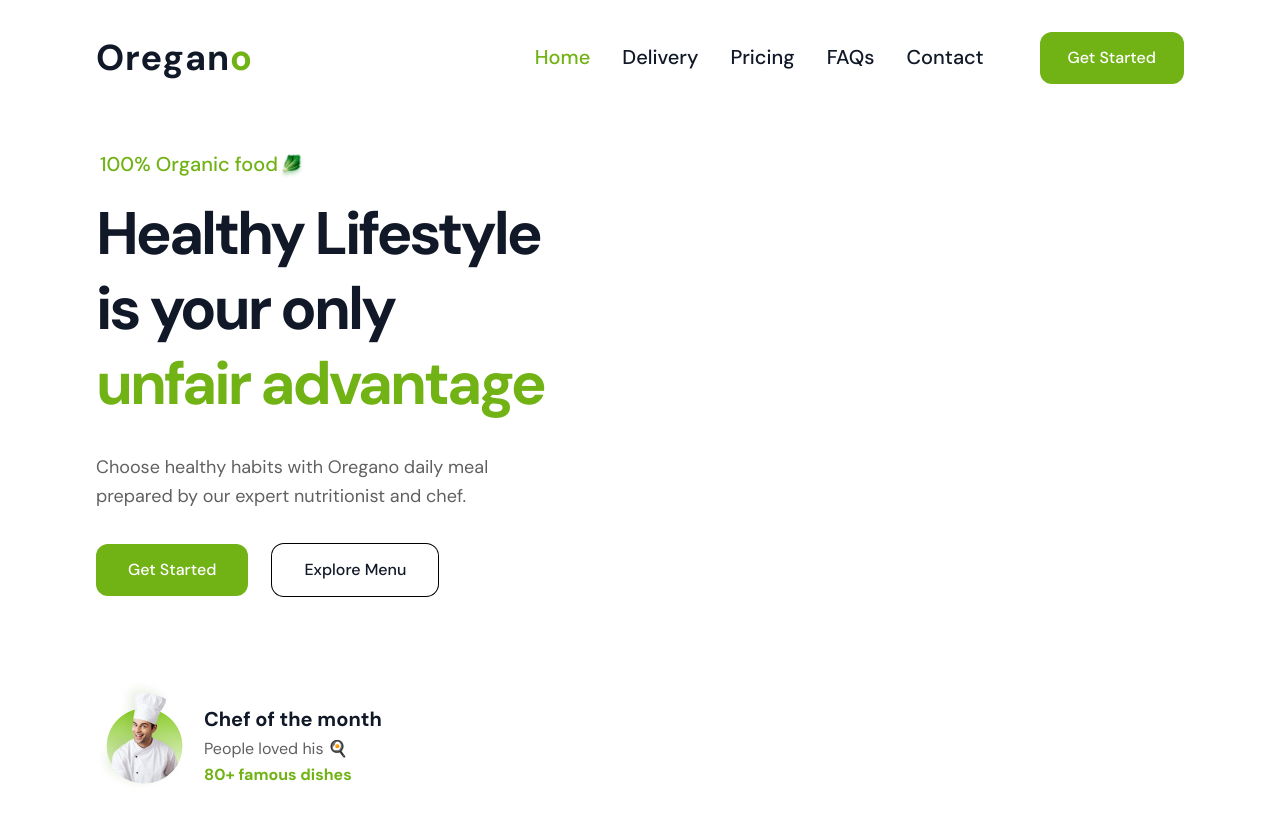
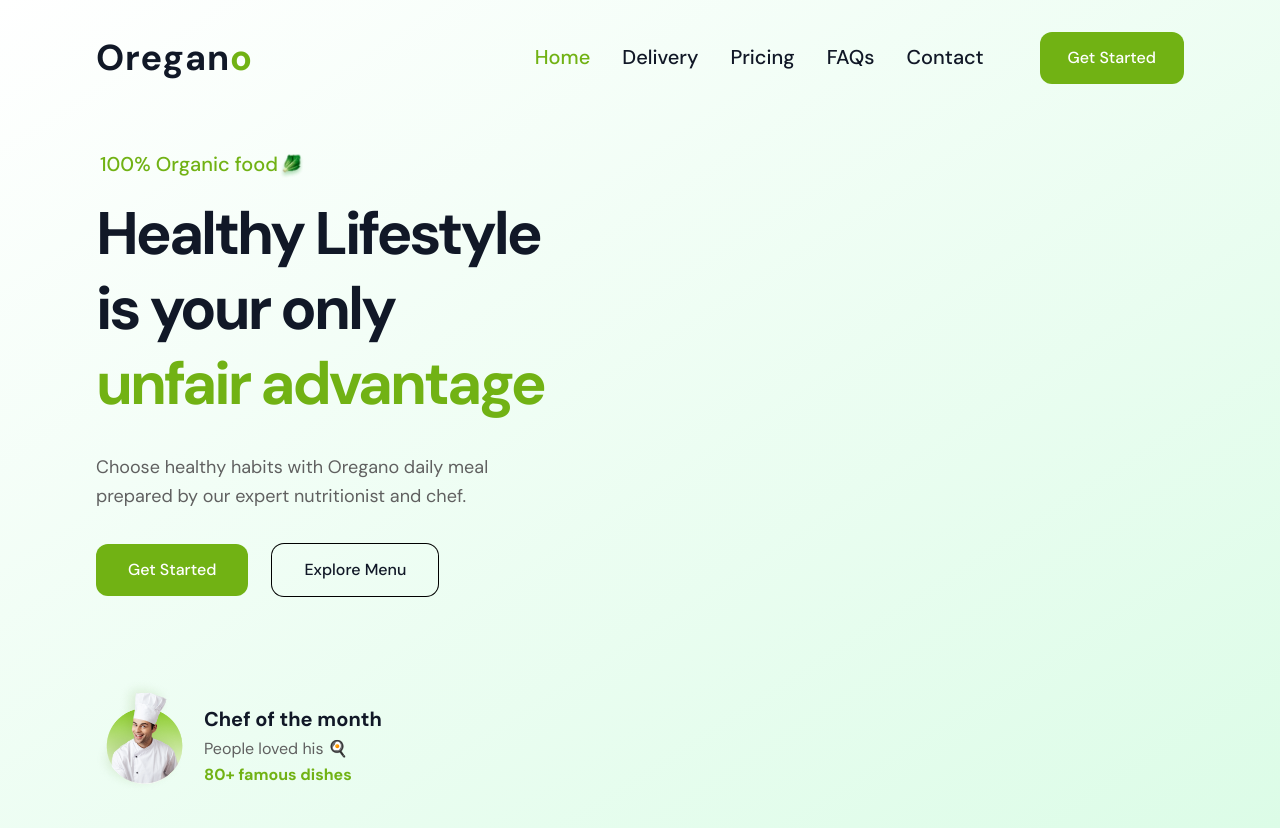
Before and after one commit to anangyoga/oregano, a Vue app: page / in a window 1280 px wide. Built offline with nearby package versions, Linux system fonts and the light colour scheme.

Commit message:
fix: blur background Homepage

```diff
--- a/src/App.vue
+++ b/src/App.vue
@@ -4,7 +4,7 @@ import Header from "./components/Header.vue";
 </script>
 
 <template>
-  <div class="w-full min-h-screen font-sans text-gray-900">
+  <div class="w-full min-h-screen font-sans text-gray-900 bg-gradient-to-br from-transparent to-green-100">
     <Navbar />
     <Header />
   </div>
```
